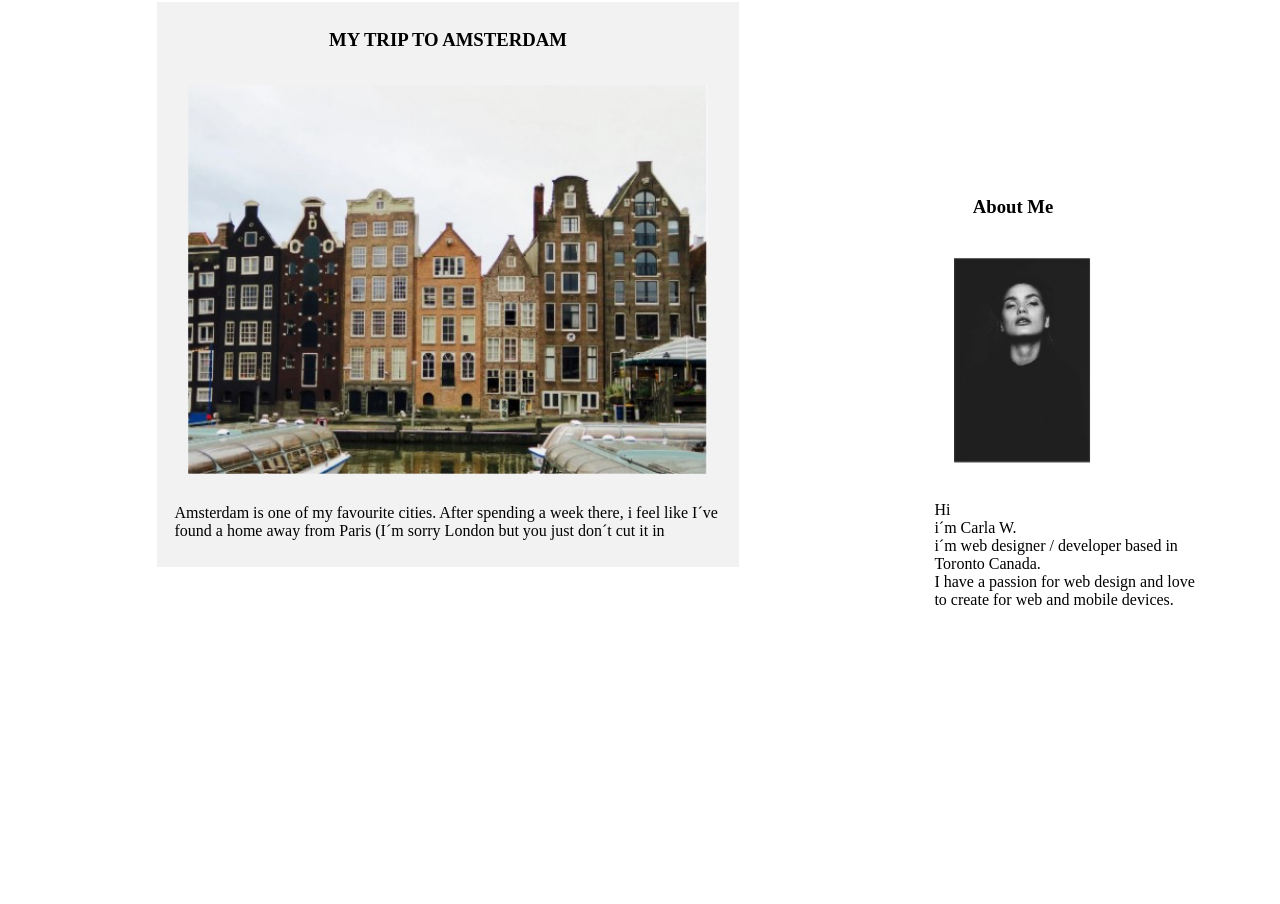
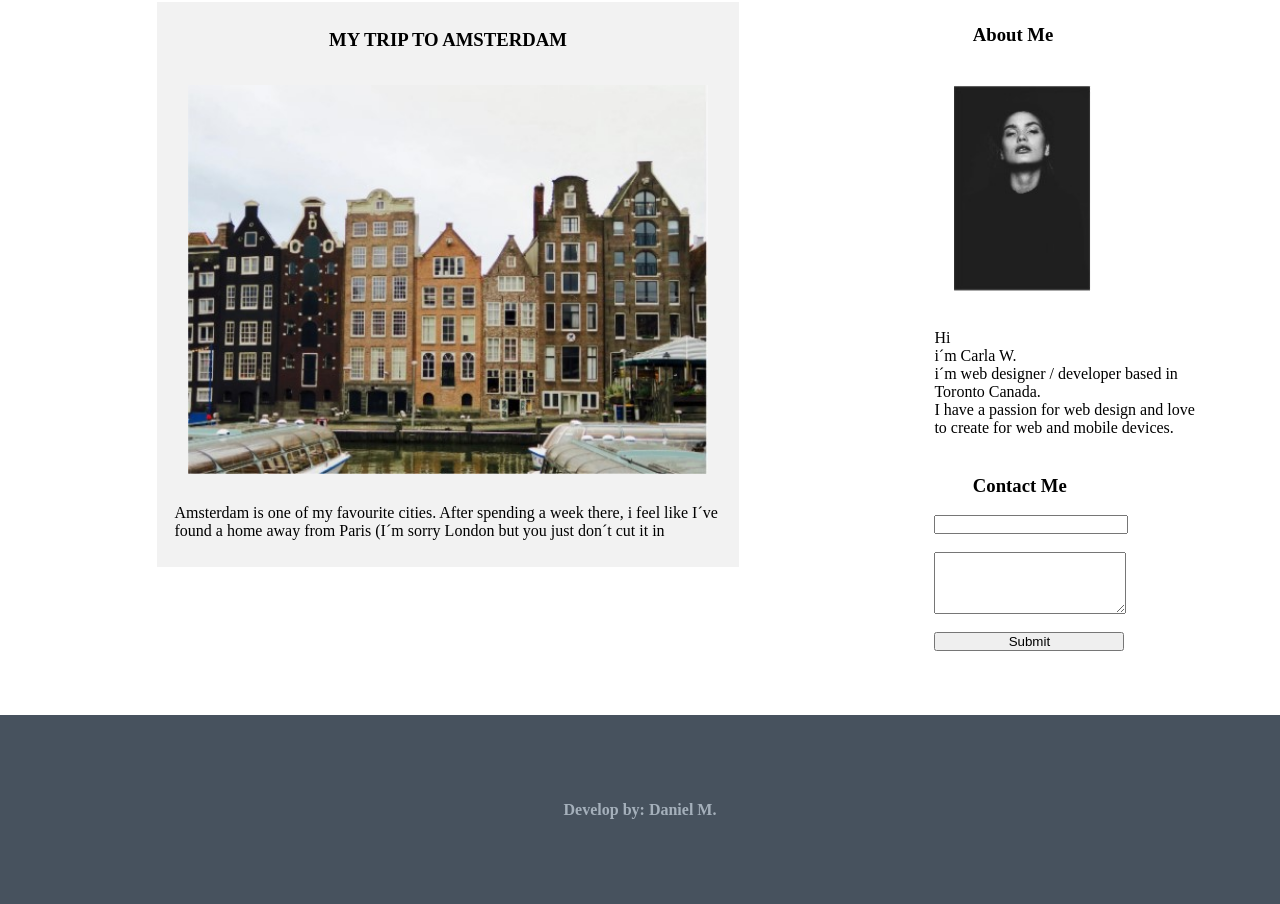
Before and after one commit to danielmarin05/Proyecto1, a plain HTML site: page index.html in a window 1280 px wide. Shown: the part 391-1295 px from the top of the page. Before the commit the page ends 1000 px from the top, so only its background shows below. Drawn offline with Linux system fonts and the light colour scheme.

Commit message:
Input email, input text and footer finished

```diff
--- a/index.css
+++ b/index.css
@@ -90,3 +90,34 @@
     margin-top: 10%;
     margin-left: 10%
 }
+
+.margin_contact{
+    margin-top: 10%;
+    margin-left: 20%
+}
+
+.input_size{
+    width: 190px;
+    margin-left: 10%
+}
+
+.text_size{
+    width: 190px;
+    margin-left: 10%
+}
+
+.submit{
+    width: 190px;
+    margin-left: 10%
+}
+
+.footer{
+    display: flex;
+    width: 100%;
+    height: 189px;
+    margin-top: 5%;
+    background-color: #47525E;
+    justify-content: center;
+    align-content: center;
+    flex-wrap: wrap;
+}
--- a/index.html
+++ b/index.html
@@ -46,8 +46,16 @@
                 I have a passion for web design and love<br>
                 to create for web and mobile devices.
             </p>
+            <h1 class= "margin_contact"> Contact Me</h1><br>
+            <input class="input_size" type="email" name="email"><br>
+            <textarea class= "text_size" name="Texto" rows="4" cols="50">
+            </textarea><br>
+            <input class= "submit" type="submit">
         </aside>
 
     </section>
+    <footer class= "footer">
+        <p style="color:#a5b0bb"><b>Develop by: Daniel M.</b></p>
+        </footer>
 </body>
 </html>
```
